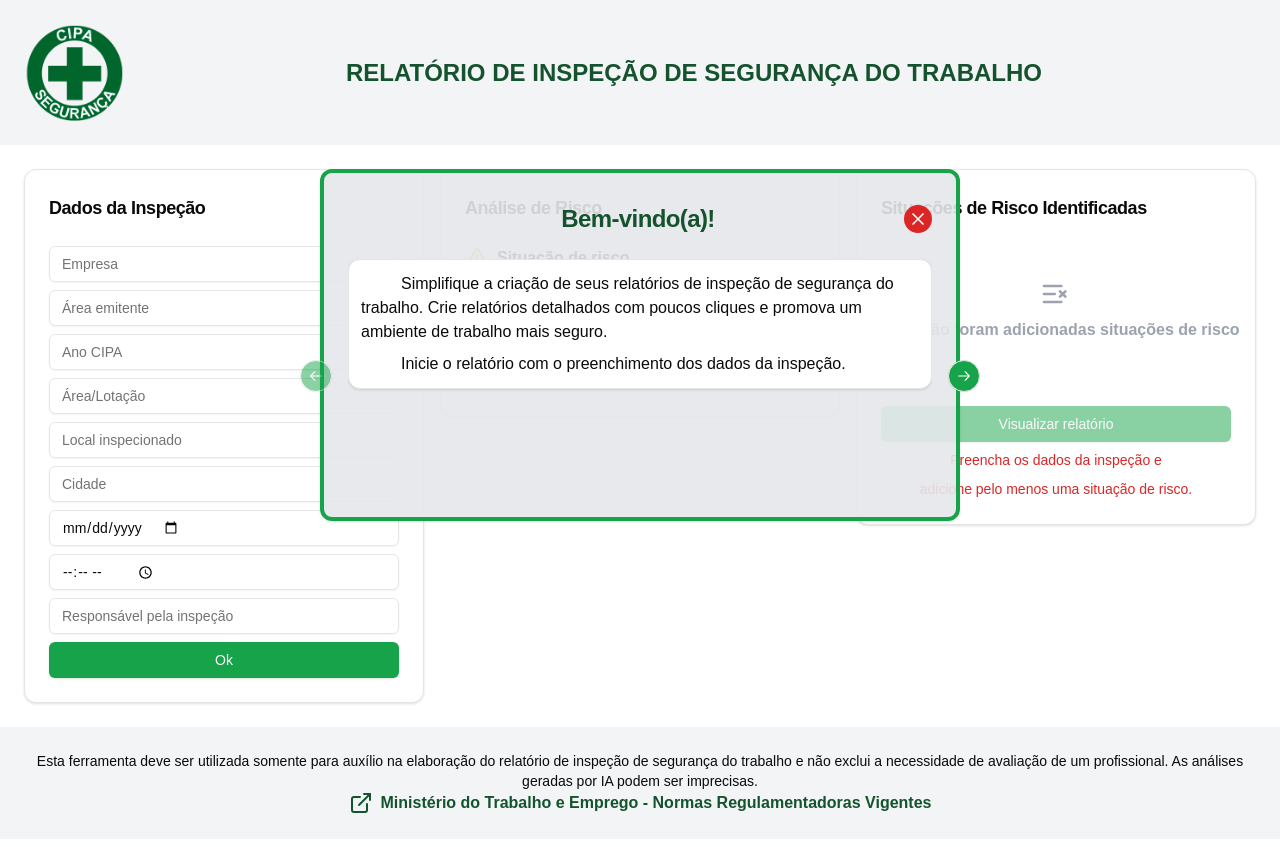
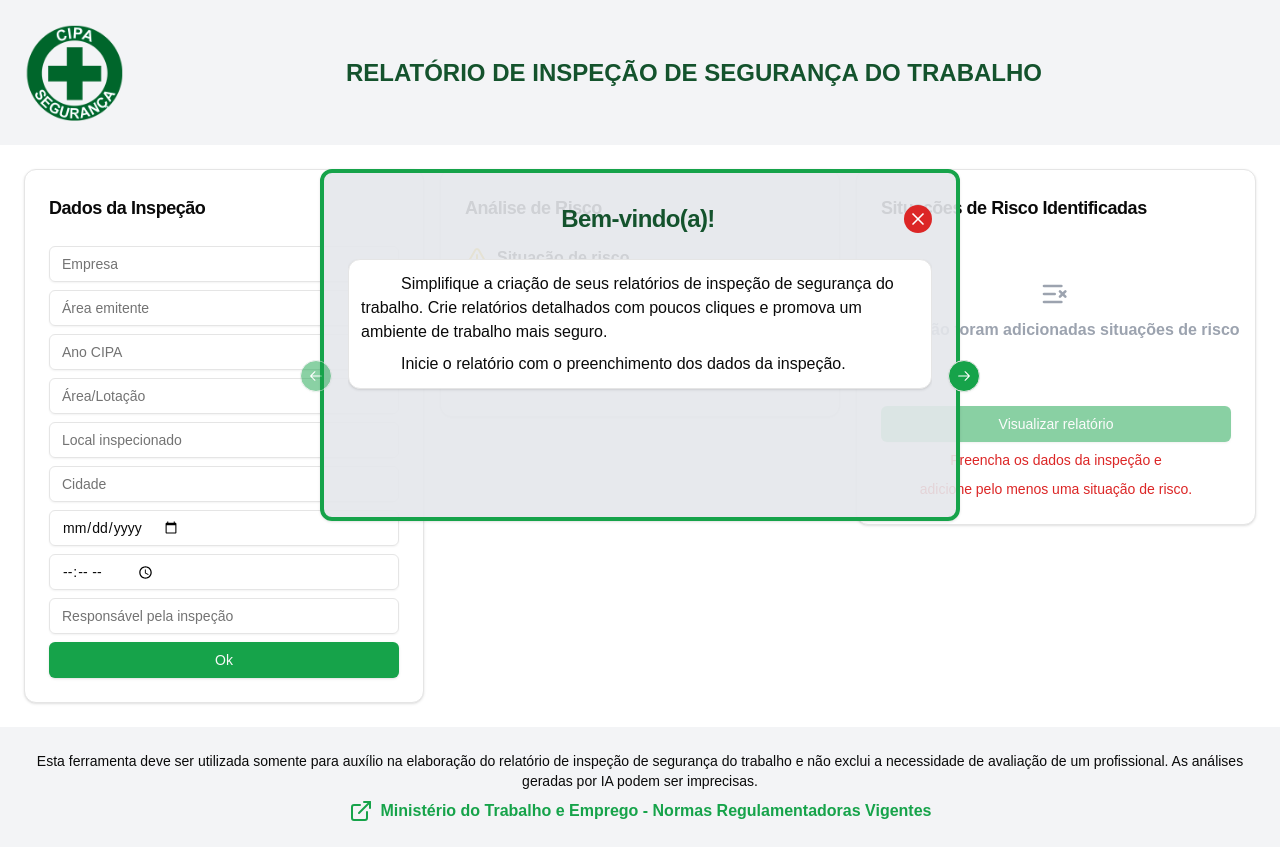
Before and after one commit to ricardoabicalhob/segurancanotrabalho, a Next.js app: page / in a window 1280 px wide. Built offline with nearby package versions, Linux system fonts and the light colour scheme.

Commit message:
ajustes no rodapé

```diff
--- a/src/app/page.tsx
+++ b/src/app/page.tsx
@@ -105,11 +105,11 @@ export default function Home() {
             </main>
 
             {
-                readyReport &&  <footer className={`flex flex-col h-auto bg-gray-100 p-6 mt-6 ${readyReport ? 'w-screen' : 'max-w-[960px]'}`}>
+                readyReport &&  <footer className={`flex flex-col h-auto bg-gray-100 p-6 mt-6 gap-2 ${readyReport ? 'w-screen' : 'max-w-[960px]'}`}>
                                     <p className={`mx-auto max-w-md md:max-w-full my-auto text-center text-base md:text-sm`}>Esta ferramenta deve ser utilizada somente para auxílio na elaboração do relatório de inspeção de segurança do trabalho e não exclui a necessidade de avaliação de um profissional. As análises geradas por IA podem ser imprecisas.</p>
                                     <a
                                         href="https://www.gov.br/trabalho-e-emprego/pt-br/acesso-a-informacao/participacao-social/conselhos-e-orgaos-colegiados/comissao-tripartite-partitaria-permanente/normas-regulamentadora/normas-regulamentadoras-vigentes"
-                                        className={`flex gap-2 mx-auto max-w-md md:max-w-full my-auto text-center text-base md:text-md font-bold text-green-900 hover:text-green-600`}
+                                        className={`flex gap-2 mx-auto max-w-md md:max-w-full my-auto text-center text-base md:text-md font-bold text-green-600 hover:text-green-400`}
                                         target="blank"
                                     >
                                         <ExternalLink /> Ministério do Trabalho e Emprego - Normas Regulamentadoras Vigentes
```
